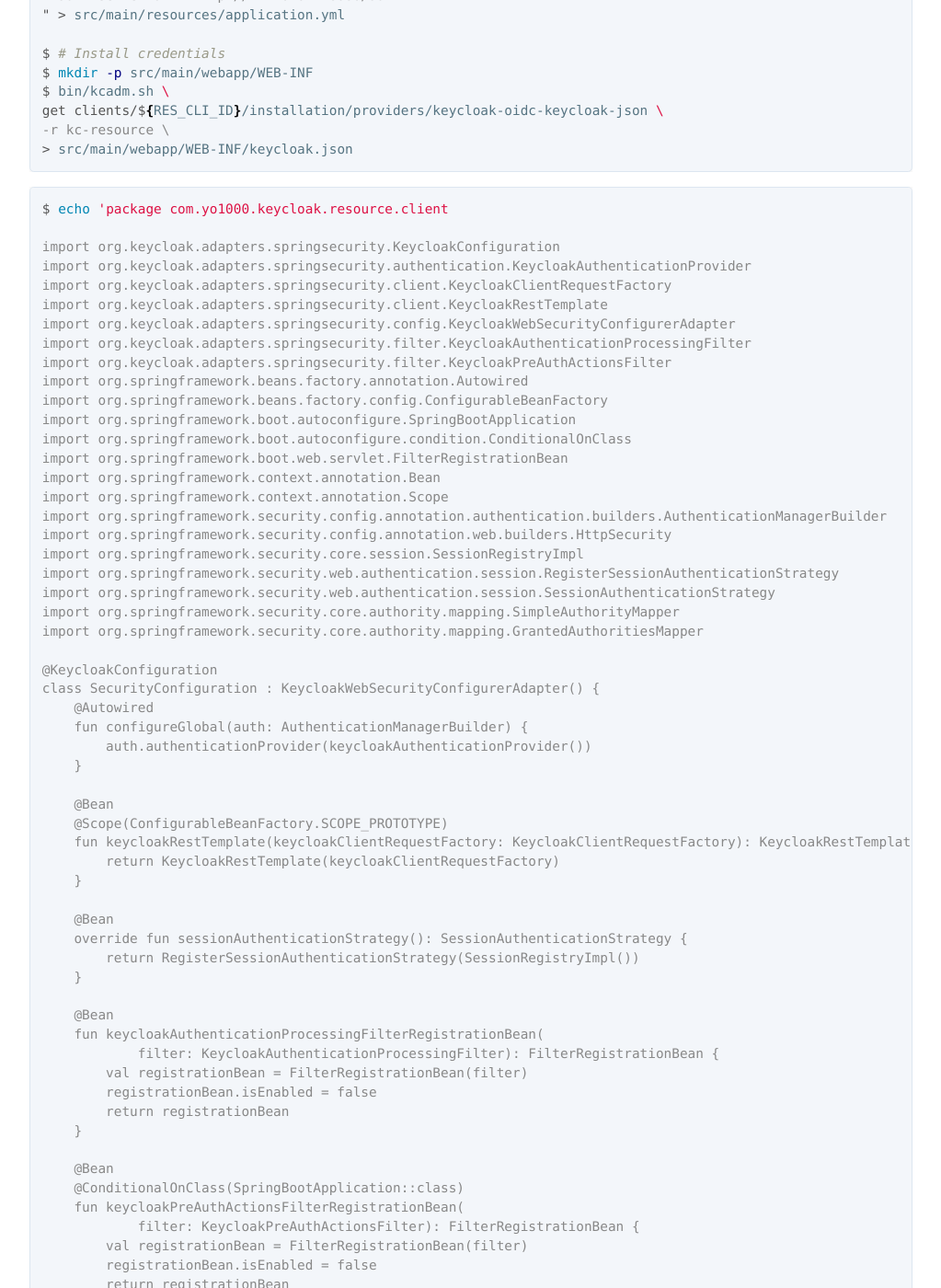
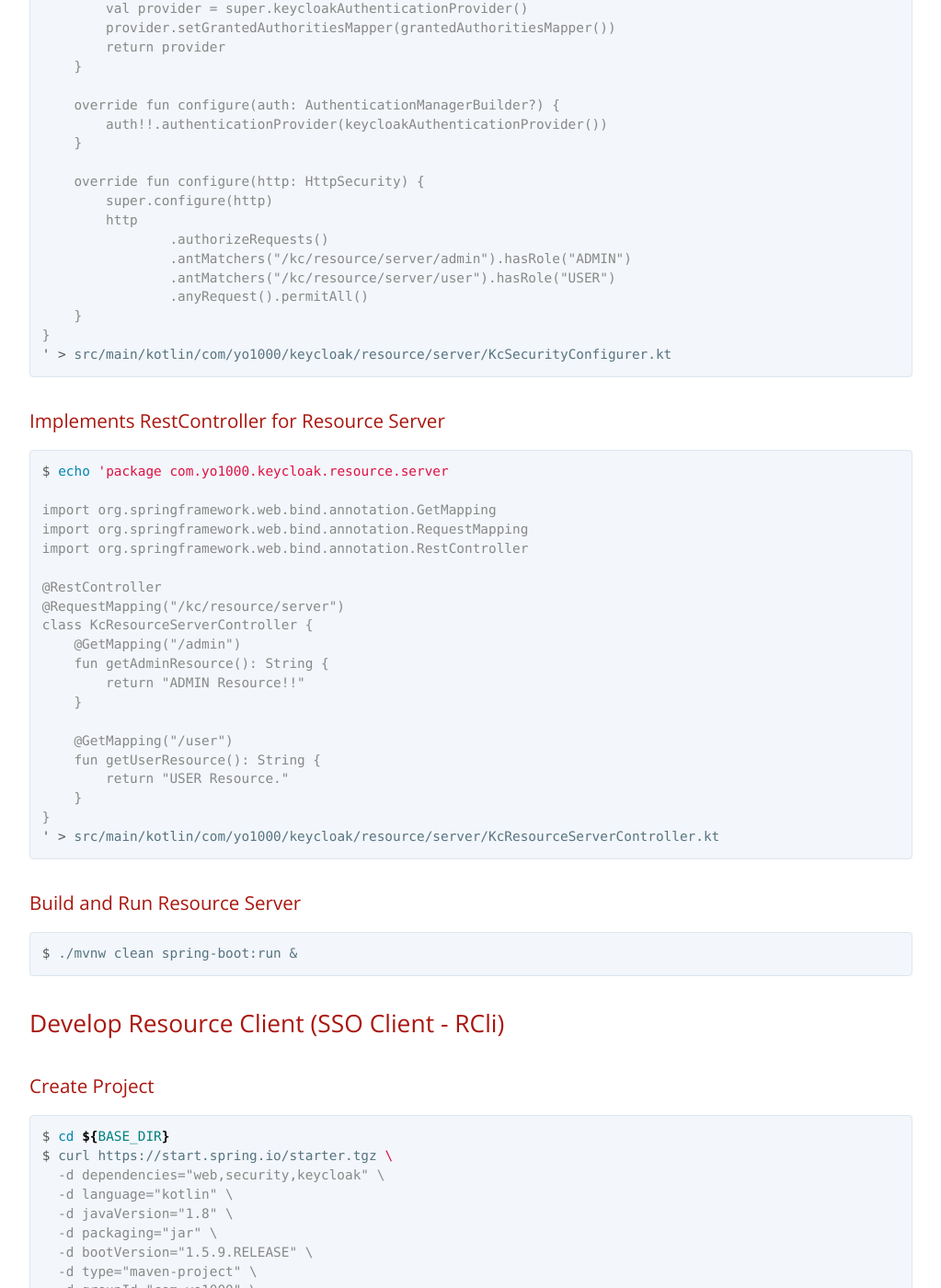
Before and after one commit to yo1000/blog.yo1000.com, a Jekyll site: the page built from _posts/2017-12-18-keycloak-demo.md, in a window 1280 px wide and 1400 px high, scrolled down 6045 px. Shown: the whole window at 92% size, without its empty margins (224-1247 px from the left). Built offline with Jekyll 4.4.1, drawn with Linux system fonts in a browser that asks for light colours; our own code applies the rules of GitHub Pages for plain Markdown files; some of the changed text lies outside the part shown.

Commit message:
Update 2017-12-18-keycloak-demo.md

````diff
--- a/_posts/2017-12-18-keycloak-demo.md
+++ b/_posts/2017-12-18-keycloak-demo.md
@@ -38,6 +38,13 @@
 
 TODO: 今回の構成図やインフラ要件を書く
 
+以降、一連の流れを実施するにあたり、ディレクトリ移動が数回発生するため、
+便宜上、`${BASE_DIR}` をディレクトリの基点として使用します。
+
+```console
+$ BASE_DIR=`pwd`
+```
+
 ## Set up Keycloak (SSO Server)
 
 ### Download & Unarchive
@@ -47,6 +54,7 @@
 [https://downloads.jboss.org/keycloak/3.4.1.Final/keycloak-3.4.1.Final.tar.gz](https://downloads.jboss.org/keycloak/3.4.1.Final/keycloak-3.4.1.Final.tar.gz)
 
 ```console
+$ cd ${BASE_DIR}
 $ curl https://downloads.jboss.org/keycloak/3.4.1.Final/keycloak-3.4.1.Final.tar.gz | tar -zxvf -
 $ cd keycloak-3.4.1.Final
 ```
@@ -156,22 +164,23 @@
 ## Develop Resource Server (SSO Client - RSrv)
 
 ```console
+$ cd ${BASE_DIR}
 $ curl https://start.spring.io/starter.tgz \
--d dependencies="web,security,keycloak" \
--d language="kotlin" \
--d javaVersion="1.8" \
--d packaging="jar" \
--d bootVersion="1.5.9.RELEASE" \
--d type="maven-project" \
--d groupId="com.yo1000" \
--d artifactId="kc-resource-server" \
--d version="1.0.0-SNAPSHOT" \
--d name="kc-resource-server" \
--d description="Keycloak Client Demo - Resource Server" \
--d packageName="com.yo1000.keycloak.resource.server" \
--d baseDir="kc-resource-server" \
--d applicationName="KcResourceServerApplication" \
-| tar -xzvf -
+  -d dependencies="web,security,keycloak" \
+  -d language="kotlin" \
+  -d javaVersion="1.8" \
+  -d packaging="jar" \
+  -d bootVersion="1.5.9.RELEASE" \
+  -d type="maven-project" \
+  -d groupId="com.yo1000" \
+  -d artifactId="kc-resource-server" \
+  -d version="1.0.0-SNAPSHOT" \
+  -d name="kc-resource-server" \
+  -d description="Keycloak Client Demo - Resource Server" \
+  -d packageName="com.yo1000.keycloak.resource.server" \
+  -d baseDir="kc-resource-server" \
+  -d applicationName="KcResourceServerApplication" \
+  | tar -xzvf -
 
 $ ls kc-resource-server
 mvnw		mvnw.cmd	pom.xml		src
@@ -179,14 +188,17 @@
 $ cd kc-resource-server
 ```
 
+### Set up Configuration files for Resource Server
+
 ```console
-$ sed -i '' 's/<keycloak.version>3.4.0.Final<\/keycloak.version>/<keycloak.version>3.4.1.Final<\/keycloak.version>/g' pom.xml
+$ sed -i '' \
+  's/<keycloak.version>3.4.0.Final<\/keycloak.version>/<keycloak.version>3.4.1.Final<\/keycloak.version>/g' \
+  pom.xml
 
 $ mv \
-src/main/resources/application.properties \
-src/main/resources/application.yml
+  src/main/resources/application.properties \
+  src/main/resources/application.yml
 
-$ # Role Mapping for Cli is requires?
 $ echo "server.port: 18080
 
 keycloak:
@@ -198,54 +210,138 @@
 " > src/main/resources/application.yml
 ```
 
+### Implements Security Configuration for Resource Server
+
 ```console
 $ echo 'package com.yo1000.keycloak.resource.server
 
-import org.springframework.security.access.annotation.Secured
+import org.keycloak.adapters.springsecurity.config.KeycloakWebSecurityConfigurerAdapter
+import org.springframework.context.annotation.Bean
+import org.springframework.context.annotation.Configuration
+import org.springframework.security.config.annotation.web.configuration.EnableWebSecurity
+import org.springframework.security.web.authentication.session.NullAuthenticatedSessionStrategy
+import org.springframework.security.web.authentication.session.SessionAuthenticationStrategy
+import org.springframework.security.core.authority.mapping.SimpleAuthorityMapper
+import org.springframework.security.core.authority.mapping.GrantedAuthoritiesMapper
+import org.keycloak.adapters.springsecurity.authentication.KeycloakAuthenticationProvider
+import org.springframework.security.config.annotation.authentication.builders.AuthenticationManagerBuilder
+import org.springframework.security.config.annotation.web.builders.HttpSecurity
+import org.springframework.boot.web.servlet.FilterRegistrationBean
+import org.keycloak.adapters.springsecurity.filter.KeycloakPreAuthActionsFilter
+import org.keycloak.adapters.springsecurity.filter.KeycloakAuthenticationProcessingFilter
+import org.keycloak.adapters.springboot.KeycloakSpringBootConfigResolver
+import org.keycloak.adapters.KeycloakConfigResolver
+
+@Configuration
+@EnableWebSecurity
+class KcSecurityConfigurer: KeycloakWebSecurityConfigurerAdapter() {
+    @Bean
+    fun grantedAuthoritiesMapper(): GrantedAuthoritiesMapper {
+        val mapper = SimpleAuthorityMapper()
+        mapper.setConvertToUpperCase(true)
+        return mapper
+    }
+
+    @Bean
+    fun keycloakConfigResolver(): KeycloakConfigResolver {
+        return KeycloakSpringBootConfigResolver()
+    }
+
+    @Bean
+    fun keycloakAuthenticationProcessingFilterRegistrationBean(
+            filter: KeycloakAuthenticationProcessingFilter): FilterRegistrationBean {
+        val registrationBean = FilterRegistrationBean(filter)
+        registrationBean.isEnabled = false
+        return registrationBean
+    }
+
+    @Bean
+    fun keycloakPreAuthActionsFilterRegistrationBean(
+            filter: KeycloakPreAuthActionsFilter): FilterRegistrationBean {
+        val registrationBean = FilterRegistrationBean(filter)
+        registrationBean.isEnabled = false
+        return registrationBean
+    }
+
+    override fun sessionAuthenticationStrategy(): SessionAuthenticationStrategy {
+        return NullAuthenticatedSessionStrategy()
+    }
+
+    override fun keycloakAuthenticationProvider(): KeycloakAuthenticationProvider {
+        val provider = super.keycloakAuthenticationProvider()
+        provider.setGrantedAuthoritiesMapper(grantedAuthoritiesMapper())
+        return provider
+    }
+
+    override fun configure(auth: AuthenticationManagerBuilder?) {
+        auth!!.authenticationProvider(keycloakAuthenticationProvider())
+    }
+
+    override fun configure(http: HttpSecurity) {
+        super.configure(http)
+        http
+                .authorizeRequests()
+                .antMatchers("/kc/resource/server/admin").hasRole("ADMIN")
+                .antMatchers("/kc/resource/server/user").hasRole("USER")
+                .anyRequest().permitAll()
+    }
+}
+' > src/main/kotlin/com/yo1000/keycloak/resource/server/KcSecurityConfigurer.kt
+```
+
+### Implements RestController for Resource Server
+
+```console
+$ echo 'package com.yo1000.keycloak.resource.server
+
 import org.springframework.web.bind.annotation.GetMapping
+import org.springframework.web.bind.annotation.RequestMapping
 import org.springframework.web.bind.annotation.RestController
 
 @RestController
+@RequestMapping("/kc/resource/server")
 class KcResourceServerController {
-    @GetMapping("/admin/resource")
-    @Secured("ROLE_ADMIN")
+    @GetMapping("/admin")
     fun getAdminResource(): String {
-        return "Admin resource"
+        return "ADMIN Resource!!"
     }
 
-    @GetMapping("/user/resource")
-    @Secured("ROLE_USER")
+    @GetMapping("/user")
     fun getUserResource(): String {
-        return "User resource"
+        return "USER Resource."
     }
 }
 ' > src/main/kotlin/com/yo1000/keycloak/resource/server/KcResourceServerController.kt
 ```
 
+### Build and Run Resource Server
+
 ```console
-$ # TODO: ..
-$ ./mvnw clean spring-boot:run
+$ ./mvnw clean spring-boot:run &
 ```
 
 ## Develop Resource Client (SSO Client - RCli)
 
+### Create Project
+
 ```console
+$ cd ${BASE_DIR}
 $ curl https://start.spring.io/starter.tgz \
--d dependencies="web,security,keycloak" \
--d language="kotlin" \
--d javaVersion="1.8" \
--d packaging="jar" \
--d bootVersion="1.5.9.RELEASE" \
--d type="maven-project" \
--d groupId="com.yo1000" \
--d artifactId="kc-resource-client" \
--d version="1.0.0-SNAPSHOT" \
--d name="kc-resource-client" \
--d description="Keycloak Client Demo - Resource Client" \
--d packageName="com.yo1000.keycloak.resource.client" \
--d baseDir="kc-resource-client" \
--d applicationName="KcResourceClientApplication" \
-| tar -xzvf -
+  -d dependencies="web,security,keycloak" \
+  -d language="kotlin" \
+  -d javaVersion="1.8" \
+  -d packaging="jar" \
+  -d bootVersion="1.5.9.RELEASE" \
+  -d type="maven-project" \
+  -d groupId="com.yo1000" \
+  -d artifactId="kc-resource-client" \
+  -d version="1.0.0-SNAPSHOT" \
+  -d name="kc-resource-client" \
+  -d description="Keycloak Client Demo - Resource Client" \
+  -d packageName="com.yo1000.keycloak.resource.client" \
+  -d baseDir="kc-resource-client" \
+  -d applicationName="KcResourceClientApplication" \
+  | tar -xzvf -
 
 $ ls kc-resource-client
 mvnw		mvnw.cmd	pom.xml		src
@@ -253,18 +349,22 @@
 $ cd kc-resource-client
 ```
 
-[Set up Clients](#set-up-clients) で、`$RES_CLI_ID` 変数に取ったクライアント ID を使用して、クレデンシャルを出力する。
+### Set up Configuration files for Resource Client
+
+リソースクライアント用の、構成ファイルをセットアップします。
+こちらでは、リソースサーバーでは設定しなかった `keycloak.json` が必要になります。
+[Set up Clients](#set-up-clients) で、`$RES_CLI_ID` 変数に取ったクライアント ID を使用して、`keycloak.json` を出力します。
 
 ```console
 $ # Update Keycloak dependency version
 $ sed -i '' \
-'s/<keycloak.version>3.4.0.Final<\/keycloak.version>/<keycloak.version>3.4.1.Final<\/keycloak.version>/g' \
-pom.xml
+  's/<keycloak.version>3.4.0.Final<\/keycloak.version>/<keycloak.version>3.4.1.Final<\/keycloak.version>/g' \
+  pom.xml
 
 $ # Configure application.yml
 $ mv \
-src/main/resources/application.properties \
-src/main/resources/application.yml
+  src/main/resources/application.properties \
+  src/main/resources/application.yml
 $ echo "server.port: 28080
 
 keycloak:
@@ -275,11 +375,13 @@
 
 $ # Install credentials
 $ mkdir -p src/main/webapp/WEB-INF
-$ bin/kcadm.sh \
-get clients/${RES_CLI_ID}/installation/providers/keycloak-oidc-keycloak-json \
--r kc-resource \
-> src/main/webapp/WEB-INF/keycloak.json
+$ ${BASE_DIR}/keycloak-3.4.1.Final/bin/kcadm.sh \
+  get clients/${RES_CLI_ID}/installation/providers/keycloak-oidc-keycloak-json \
+  -r kc-resource \
+  > src/main/webapp/WEB-INF/keycloak.json
 ```
+
+### Implements Security Configuration for Resource Client
 
 ```console
 $ echo 'package com.yo1000.keycloak.resource.client
@@ -358,12 +460,61 @@
         super.configure(http)
         http
                 .authorizeRequests()
-                .antMatchers("/user").hasRole("USER")
-                .antMatchers("/admin").hasRole("ADMIN")
+                .antMatchers("/kc/resource/client/user").hasRole("USER")
+                .antMatchers("/kc/resource/client/admin").hasRole("ADMIN")
                 .anyRequest().permitAll()
     }
 }
 ' > src/main/kotlin/com/yo1000/keycloak/resource/client/SecurityConfiguration.kt
+```
+
+### Implements Controller with use `KeycloakRestTemplate` for Resource Client
+
+```console
+$ echo 'package com.yo1000.keycloak.resource.client
+
+import org.keycloak.adapters.springsecurity.client.KeycloakRestTemplate
+import org.springframework.stereotype.Controller
+import org.springframework.web.bind.annotation.GetMapping
+import org.springframework.web.bind.annotation.RequestMapping
+import org.springframework.web.bind.annotation.ResponseBody
+
+@Controller
+@RequestMapping("/kc/resource/client")
+class KcResourceClientController(
+        val template: KeycloakRestTemplate
+) {
+    companion object {
+        const val ENDPOINT = "http://localhost:18080/{role}/resource"
+    }
+
+    @GetMapping("/admin")
+    @ResponseBody
+    fun getAdmin(): String {
+        val resp = template.getForObject(ENDPOINT, String::class.java, mapOf("role" to "admin"))
+        return """
+            This page is Resource Client side.
+            Resource Server Response: [$resp]
+            """.trimIndent()
+    }
+
+    @GetMapping("/user")
+    @ResponseBody
+    fun getUser(): String {
+        val resp = template.getForObject(ENDPOINT, String::class.java, mapOf("role" to "user"))
+        return """
+            This page is Resource Client side.
+            Resource Server Response: [$resp]
+            """.trimIndent()
+    }
+}
+' > src/main/kotlin/com/yo1000/keycloak/resource/client/KcResourceClientController.kt
+```
+
+### Build and Run Resource Server
+
+```console
+$ ./mvnw clean spring-boot:run &
 ```
 
 ## Refs
@@ -380,6 +531,19 @@
 
 - [http://www.atmarkit.co.jp/ait/articles/1711/08/news009.html](http://www.atmarkit.co.jp/ait/articles/1711/08/news009.html
 )
+
+
+
+
+
+
+
+
+
+
+
+
+
 
 ## Appendix
 
````
